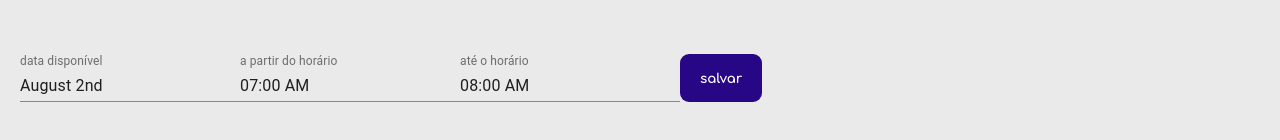
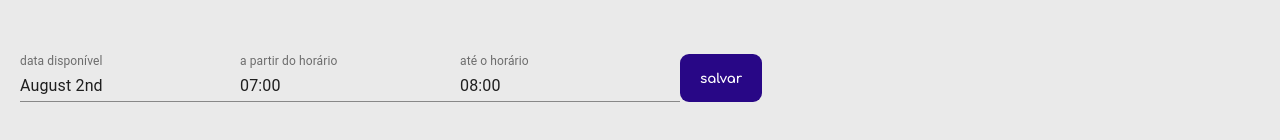
Before and after one commit to MiniMarvin/guaiamus-exam-website, a Next.js app: page /clinics/1/schedule in a window 1280 px wide. Shown: the part 392-532 px from the top of the page. Built offline with nearby package versions, Linux system fonts and the light colour scheme.

Commit message:
fix: 24h format

```diff
--- a/components/elements/datetime/dateSectionsSelector.js
+++ b/components/elements/datetime/dateSectionsSelector.js
@@ -73,6 +73,7 @@ function SelectTime(props) {
 							onChange={setDate}
 							minDate={minDate}
               maxDate={maxDate}
+              ampm={false}
 							label="data disponível"
 						/>
 					</div>
@@ -82,6 +83,7 @@ function SelectTime(props) {
 							onChange={setBegin}
 							minDate={minDate}
               maxDate={maxDate}
+              ampm={false}
 							label="a partir do horário"
 						/>
 					</div>
@@ -91,8 +93,8 @@ function SelectTime(props) {
 							onChange={setEnd}
 							minDate={minDate}
               maxDate={maxDate}
+              ampm={false}
 							label="até o horário"
-							className="custom"
 						/>
 					</div>
 					<div>
```
Lines whose indentation alone changed are shown as unchanged.
